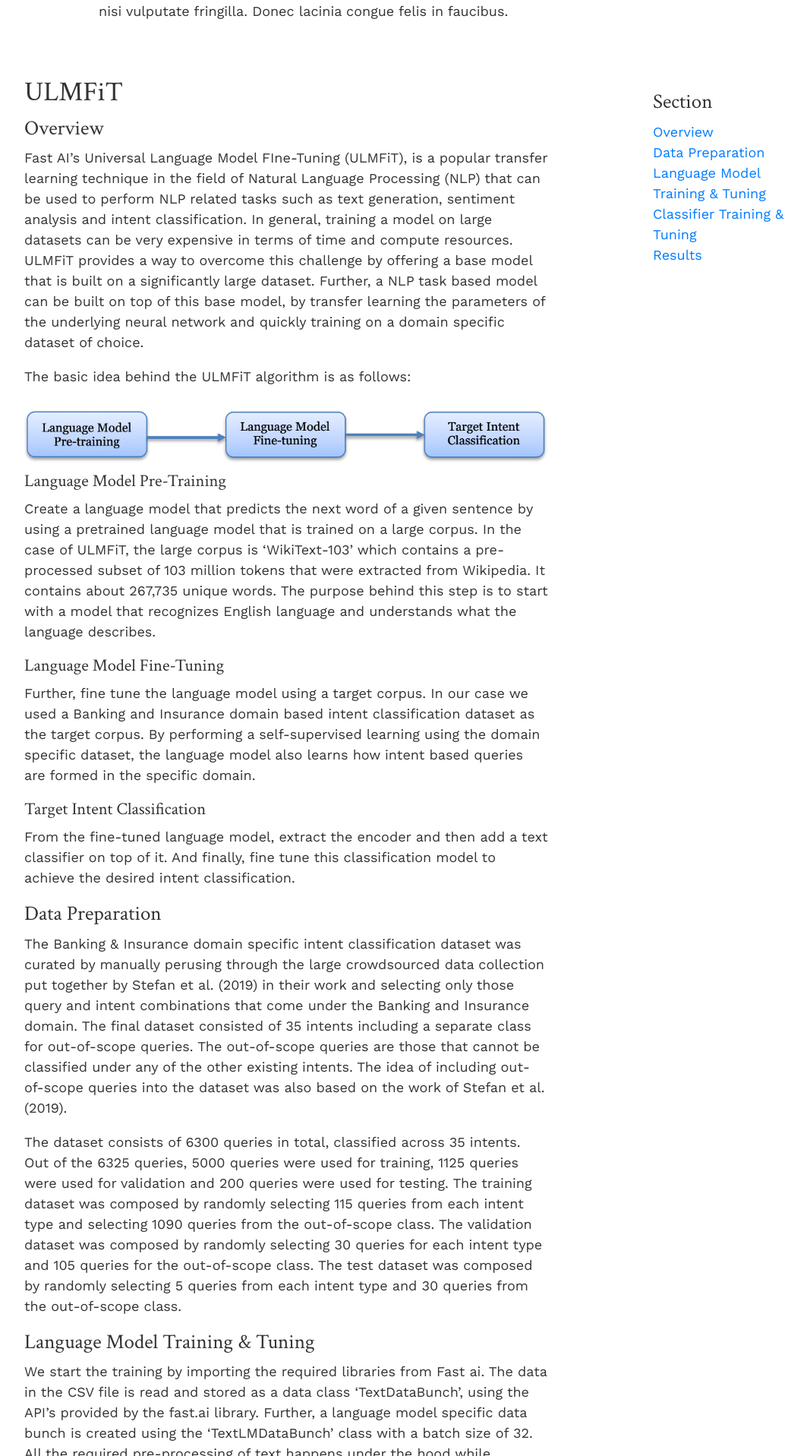
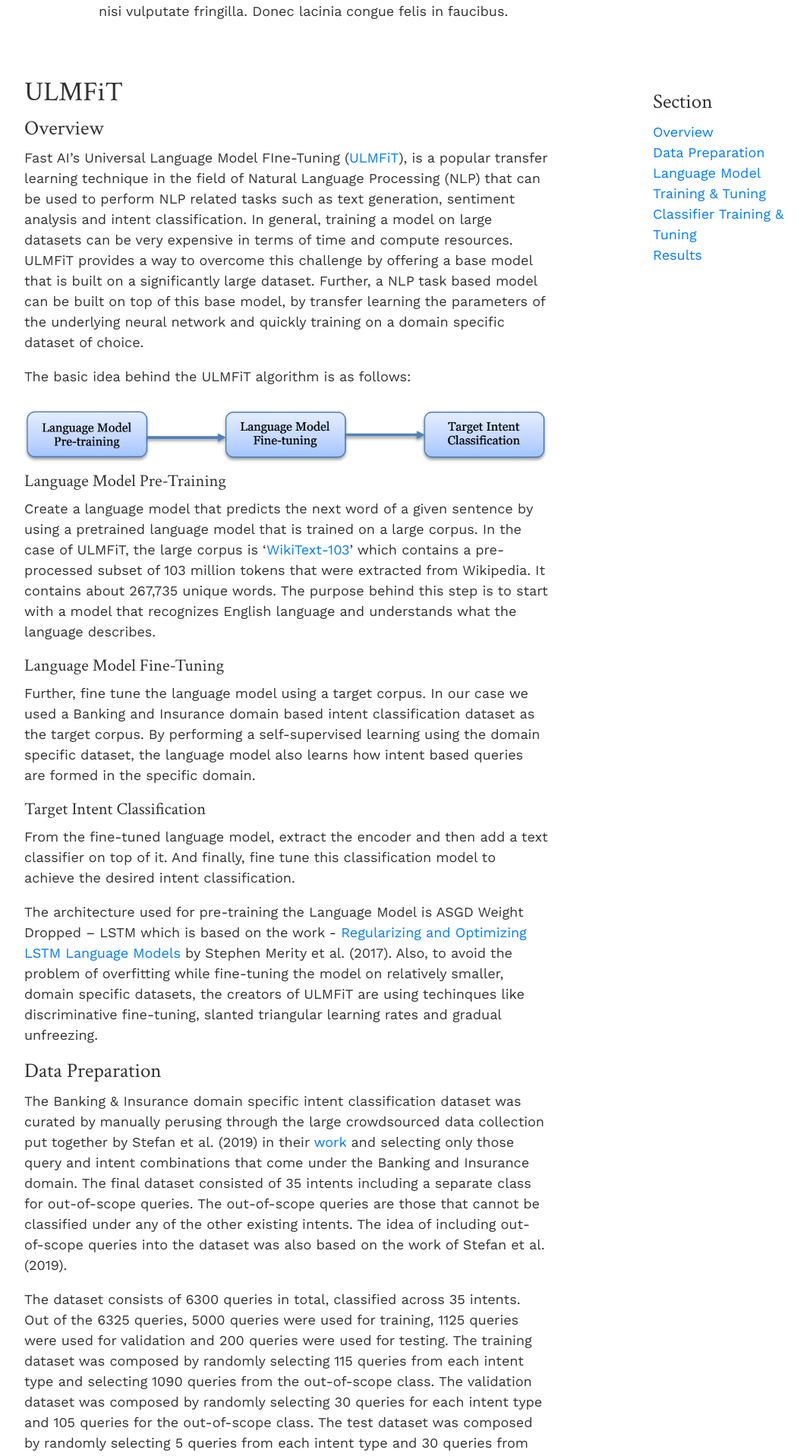
Before and after one commit to acary/chatbot-sml, a Flask app: page / in a window 1280 px wide. Shown: the part 2229-4146 px from the top of the page at 76% size, without its empty margins (83-1146 px from the left). Run offline with Flask 2, Linux system fonts and the light colour scheme; some libraries are stand-ins or nearby versions.

Commit message:
added hyperlinks

```diff
--- a/templates/oos_accuracy.html
+++ b/templates/oos_accuracy.html
@@ -8,7 +8,7 @@
       <ol class="list-unstyled">
         <li><h4>Motivation</h4></li
         <p>To understand why out-of-scope accuracy of such a classifier is important, let us consider a practical scenario wherein a chatbot is built for a banking application. The chatbot typically interacts with customers, identifies the intent of their queries and redirects them to the appropriate human representatives. Imagine how much time would be wasted for the customers and the bank representatives, if this system fails to identify the out-of-scope queries and keeps redirecting the customers to wrong representatives.</p>
-        <p>For the intent classifier model that we built using the ULMFiT technique using a curated Banking & Insurance domain specific dataset, recall that the accuracy of the model in identifying out-of-scope queries was significantly bad in comparison to the in-scope accuracy. The out-of-scope accuracy of the model turned out to be less than 50%. If such a model is deployed as the backend of the above mentioned chatbot application, one can imagine the trouble that is to be caused. Our results clearly correlated with the previous evaluations done by Stefan et al. (2019). Also, in their work Stefan et al., tried three different approaches to improve out-of-scope accuracy. Based on their research, the authors concluded that – “models that incorporate more out-of-scope training data tend to improve on out-of-scope performance”, and also, they call out that – “such data is expensive and difficult to generate”. In the rest of this section, we will understand the root cause of why such NLP models have low accuracy on out-of-scope queries and further propose a novel methodology to solve this problem.</p>
+        <p>For the intent classifier model that we built using the ULMFiT technique using a curated Banking & Insurance domain specific dataset, recall that the accuracy of the model in identifying out-of-scope queries was significantly bad in comparison to the in-scope accuracy. The out-of-scope accuracy of the model turned out to be less than 50%. If such a model is deployed as the backend of the above mentioned chatbot application, one can imagine the trouble that is to be caused. Our results clearly correlated with the previous evaluations done by <a href="https://arxiv.org/pdf/1909.02027.pdf">Stefan et al. (2019)</a>. Also, in their work Stefan et al., tried three different approaches to improve out-of-scope accuracy. Based on their research, the authors concluded that – “models that incorporate more out-of-scope training data tend to improve on out-of-scope performance”, and also, they call out that – “such data is expensive and difficult to generate”. In the rest of this section, we will understand the root cause of why such NLP models have low accuracy on out-of-scope queries and further propose a novel methodology to solve this problem.</p>
         <li><h4>Methodology</h4></li>
         <p>To understand this problem further, let us consider the following out-of-scope query that was wrongly classified by the classifier model as the intent ‘bill_due’ with a probability of 0.64:</p>
         <img src="{{ url_for('static', filename='img/oos_1.png')}}" alt="oos">
@@ -27,7 +27,7 @@
         </ol>
         <p></p>
         <li><h4>Evaluation</h4></li
-        <p>Using the out-of-scope accuracy of 46.67% achieved using ULMFIT as the baseline, we used the aforementioned methodology to augment this data further and evaluate the improvement. For the data generation, we chose to use the talk to transformers model (https://talktotransformer.com/) instead of our pretrained language model owing to better generational accuracy. Since we did not have probability information for the generated queries, we restricted the number of queries using a top-K approach. In this process, we generated 50 extra out-of-scope queries and augmented this to the original data set. In addition to this, we also manually curated a different set of out-of-scope queries by looking at the wrong classifications to provide an upper limit on the potential improvement that can be achieved using our methodology.</p>
+        <p>Using the out-of-scope accuracy of 46.67% achieved using ULMFIT as the baseline, we used the aforementioned methodology to augment this data further and evaluate the improvement. For the data generation, we chose to use the <a href="https://talktotransformer.com/">Talk to Transformer</a> model instead of our pretrained language model owing to better generational accuracy. Since we did not have probability information for the generated queries, we restricted the number of queries using a top-K approach. In this process, we generated 50 extra out-of-scope queries and augmented this to the original data set. In addition to this, we also manually curated a different set of out-of-scope queries by looking at the wrong classifications to provide an upper limit on the potential improvement that can be achieved using our methodology.</p>
         <p>For the manual effort, we identified some of the prominent keywords that made the model classify a query as in-scope. For example, the dataset has three intents namely bill_due, bill_balance and pay_bill. The queries that can be classified as these intents have keywords like bill, balance, amount, due, deadline, pay, date etc., that the model looks for. We came up with queries that consisted of these keywords, but in different contexts. Some example out-of-scope queries that we created that consisted the word ‘bill’ are:</p>
         <ol>
           <li>Is the bill on my name?</li>
--- a/templates/ulm_fit.html
+++ b/templates/ulm_fit.html
@@ -8,19 +8,20 @@
 
       <ol class="list-unstyled">
         <li><h4>Overview</h4></li>
-        <p>Fast AI’s Universal Language Model FIne-Tuning (ULMFiT), is a popular transfer learning technique in the field of Natural Language Processing (NLP) that can be used to perform NLP related tasks such as text generation, sentiment analysis and intent classification. In general, training a model on large datasets can be very expensive in terms of time and compute resources. ULMFiT provides a way to overcome this challenge by offering a base model that is built on a significantly large dataset. Further, a NLP task based model can be built on top of this base model, by transfer learning the parameters of the underlying neural network and quickly training on a domain specific dataset of choice. <p>
+        <p>Fast AI’s Universal Language Model FIne-Tuning (<a href="https://arxiv.org/pdf/1801.06146.pdf">ULMFiT</a>), is a popular transfer learning technique in the field of Natural Language Processing (NLP) that can be used to perform NLP related tasks such as text generation, sentiment analysis and intent classification. In general, training a model on large datasets can be very expensive in terms of time and compute resources. ULMFiT provides a way to overcome this challenge by offering a base model that is built on a significantly large dataset. Further, a NLP task based model can be built on top of this base model, by transfer learning the parameters of the underlying neural network and quickly training on a domain specific dataset of choice. <p>
         <p> The basic idea behind the ULMFiT algorithm is as follows:</p>
         <img src="{{ url_for('static', filename='img/ulmfit_methodology.png')}}" alt="ulmfit">
         <ol class="list-unstyled">
           <li><h5>Language Model Pre-Training</h5></li>
-          <p>Create a language model that predicts the next word of a given sentence by using a pretrained language model that is trained on a large corpus. In the case of ULMFiT, the large corpus is ‘WikiText-103’ which contains a pre-processed subset of 103 million tokens that were extracted from Wikipedia. It contains about 267,735 unique words. The purpose behind this step is to start with a model that recognizes English language and understands what the language describes.</p>
+          <p>Create a language model that predicts the next word of a given sentence by using a pretrained language model that is trained on a large corpus. In the case of ULMFiT, the large corpus is ‘<a href="https://www.salesforce.com/products/einstein/ai-research/the-wikitext-dependency-language-modeling-dataset/#">WikiText-103</a>’ which contains a pre-processed subset of 103 million tokens that were extracted from Wikipedia. It contains about 267,735 unique words. The purpose behind this step is to start with a model that recognizes English language and understands what the language describes.</p>
           <li><h5>Language Model Fine-Tuning</h5></li>
           <p>Further, fine tune the language model using a target corpus. In our case we used a Banking and Insurance domain based intent classification dataset as the target corpus. By performing a self-supervised learning using the domain specific dataset, the language model also learns how intent based queries are formed in the specific domain.</p>
           <li><h5>Target Intent Classification</h5></li>
           <p>From the fine-tuned language model, extract the encoder and then add a text classifier on top of it. And finally, fine tune this classification model to achieve the desired intent classification.</p>
         </ol>
+        <p>The architecture used for pre-training the Language Model is ASGD Weight Dropped – LSTM which is based on the work - <a href="https://arxiv.org/pdf/1708.02182.pdf">Regularizing and Optimizing LSTM Language Models</a> by Stephen Merity et al. (2017). Also, to avoid the problem of overfitting while fine-tuning the model on relatively smaller, domain specific datasets, the creators of ULMFiT are using techinques like discriminative fine-tuning, slanted triangular learning rates and gradual unfreezing.</p>
         <li><h4>Data Preparation</h4></li>
-        <p>The Banking & Insurance domain specific intent classification dataset was curated by manually perusing through the large crowdsourced data collection put together by Stefan et al. (2019) in their work and selecting only those query and intent combinations that come under the Banking and Insurance domain. The final dataset consisted of 35 intents including a separate class for out-of-scope queries. The out-of-scope queries are those that cannot be classified under any of the other existing intents. The idea of including out-of-scope queries into the dataset was also based on the work of Stefan et al. (2019).</p>
+        <p>The Banking & Insurance domain specific intent classification dataset was curated by manually perusing through the large crowdsourced data collection put together by Stefan et al. (2019) in their <a href="https://arxiv.org/pdf/1909.02027.pdf">work</a> and selecting only those query and intent combinations that come under the Banking and Insurance domain. The final dataset consisted of 35 intents including a separate class for out-of-scope queries. The out-of-scope queries are those that cannot be classified under any of the other existing intents. The idea of including out-of-scope queries into the dataset was also based on the work of Stefan et al. (2019).</p>
         <p>The dataset consists of 6300 queries in total, classified across 35 intents. Out of the 6325 queries, 5000 queries were used for training, 1125 queries were used for validation and 200 queries were used for testing. The training dataset was composed by randomly selecting 115 queries from each intent type and selecting 1090 queries from the out-of-scope class. The validation dataset was composed by randomly selecting 30 queries for each intent type and 105 queries for the out-of-scope class. The test dataset was composed by randomly selecting 5 queries from each intent type and 30 queries from the out-of-scope class.</p>
         <li><h4>Language Model Training & Tuning</h4></li>
         <p>We start the training by importing the required libraries from Fast ai. The data in the CSV file is read and stored as a data class ‘TextDataBunch’, using the API’s provided by the fast.ai library. Further, a language model specific data bunch is created using the ‘TextLMDataBunch’ class with a batch size of 32. All the required pre-processing of text happens under the hood while creating the data bunch. Data is encoded by fast.ai in the form of tokens or tags. This process is called tokenization. All parts of the text including words, punctuations etc. are assigned a separate token. Next step is numericalization, where all the unique tokens are identified, and a list of these tokens are created. This list is referred to as the vocabulary. The tokens in the data are then replaced with the ID or location of where the specific token appears in the vocabulary.<p>
@@ -31,7 +32,7 @@
         <p>In order to fine tune the model, the optimum learning rate is identified using lr_find(). This fast.ai utility finds the best rate by searching through a series of learning rates. The plot for different learning rates perused, against loss can be visualized using recorder.plot(). From this plot we identify the learning rate for which the loss is at minimum. And, as a best practice this learning rate value is always reduced by a single magnitude and then set as the optimum value. In our case, the learning rate that had the lowest loss was 1e+00 and hence the optimum learning rate was set to 1e-01.</p>
         <img src="{{ url_for('static', filename='img/ulmfit_3.png')}}" alt="ulmfit">
         <p></p>
-        <p>After finding the optimum learning rate, we start training the model using fit_one_cycle(). The idea of using fit_one_cycle() which uses the one cycle policy callback instead of fit() has proven to be much faster and produce better results based on work published in this paper. For a single epoch, we got an accuracy of about 38%. We have only trained and fine-tuned the last layer. Now, we unfreeze all the layers and the train using unfreeze() and fit_one_cycle() with an epoch value of 10. The accuracy of the model increased to 43.6%, which is pretty good considering the domain specific nature of the dataset. We now test the language model by providing it with a few starting words of a domain specific query, specifying the total number of words and then asking it to predict.</p>
+        <p>After finding the optimum learning rate, we start training the model using fit_one_cycle(). The idea of using fit_one_cycle() which uses the one cycle policy callback instead of fit() has proven to be much faster and produce better results based on work published in this <a href="https://arxiv.org/pdf/1803.09820.pdf">paper</a>. For a single epoch, we got an accuracy of about 38%. We have only trained and fine-tuned the last layer. Now, we unfreeze all the layers and the train using unfreeze() and fit_one_cycle() with an epoch value of 10. The accuracy of the model increased to 43.6%, which is pretty good considering the domain specific nature of the dataset. We now test the language model by providing it with a few starting words of a domain specific query, specifying the total number of words and then asking it to predict.</p>
         <img src="{{ url_for('static', filename='img/ulmfit_4.png')}}" alt="ulmfit">
         <p></p>
         <p>The model does a reasonably good job in coming up with something that looks like a query in the banking or insurance domain. Since our final goal is not to build a text generation model but a classifier, this is acceptable.</p>
```
